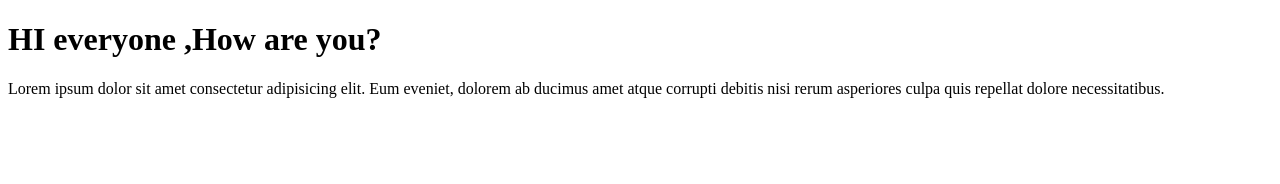
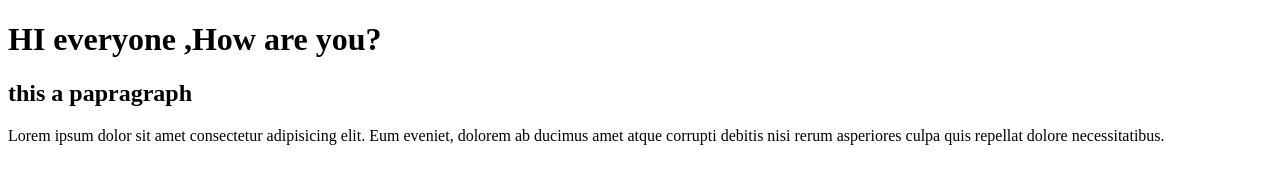
Before and after one commit to shreyasupe35/demogit, a plain HTML site: page index.html in a window 1280 px wide. Drawn offline with Linux system fonts and the light colour scheme.

Commit message:
Added h2

```diff
--- a/index.html
+++ b/index.html
@@ -7,6 +7,8 @@
 </head>
 <body>
     <h1>HI everyone ,How are you?</h1>
+    <h2>this a papragraph
+    </h2>
     <p>Lorem ipsum dolor sit amet consectetur adipisicing elit. Eum eveniet, dolorem ab ducimus amet atque corrupti debitis nisi rerum asperiores culpa quis repellat dolore necessitatibus.</p>
 </body>
 </html>
```
